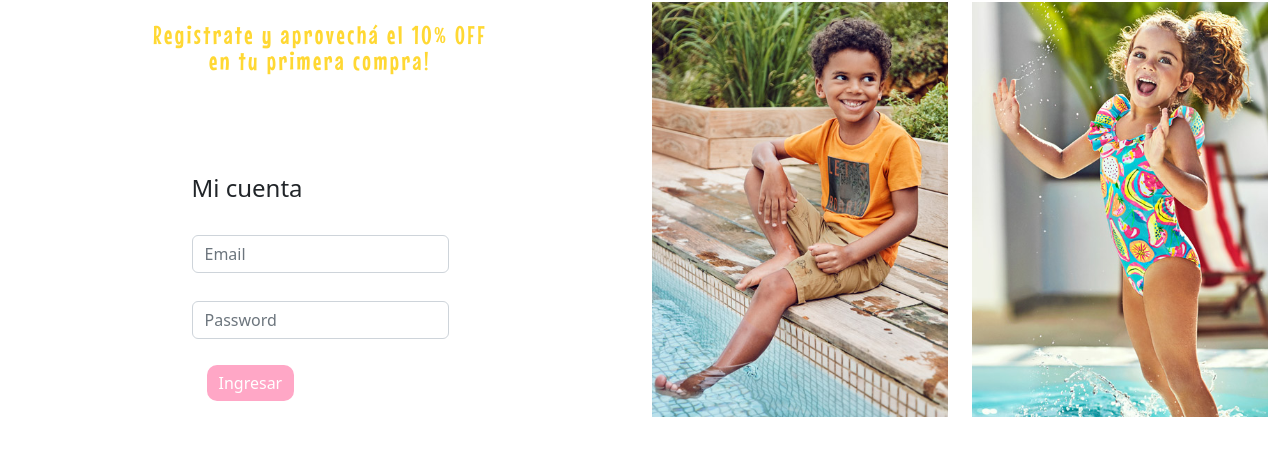
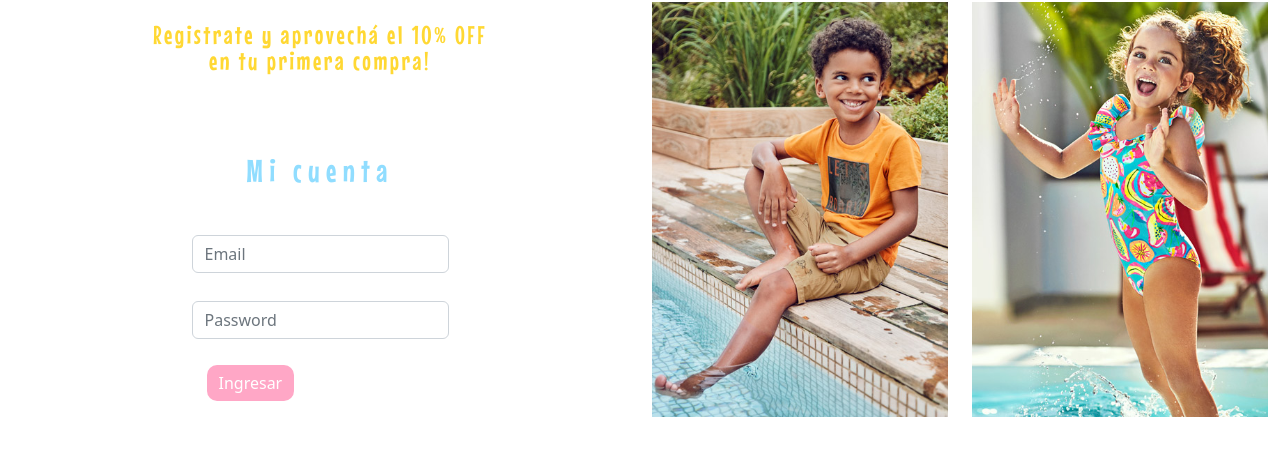
Before and after one commit to MarianSoltermann/childrens, a website: page pages/order.html in a window 1280 px wide. Shown: the part 163-617 px from the top of the page. Drawn offline with Linux system fonts and the light colour scheme.

Commit message:
mofidicacion mi cuenta

```diff
--- a/pages/order.html
+++ b/pages/order.html
@@ -44,7 +44,7 @@
         <article class="col-sm-12 col-md-6 col-lg-6">
         	<h1>Registrate y aprovechá el 10% OFF <br> en tu primera compra!</h1>
 		<form>
-			<h4>Mi cuenta</h4>
+			<h2>Mi cuenta</h2>
 			<div class="mb-1">
 				<label for="exampleInputEmail" class="form-label"></label>
 				<input type="email" class="form-control" id="exampleInputEmail" aria-describeby="emailhelp" placeholder="Email">
```
